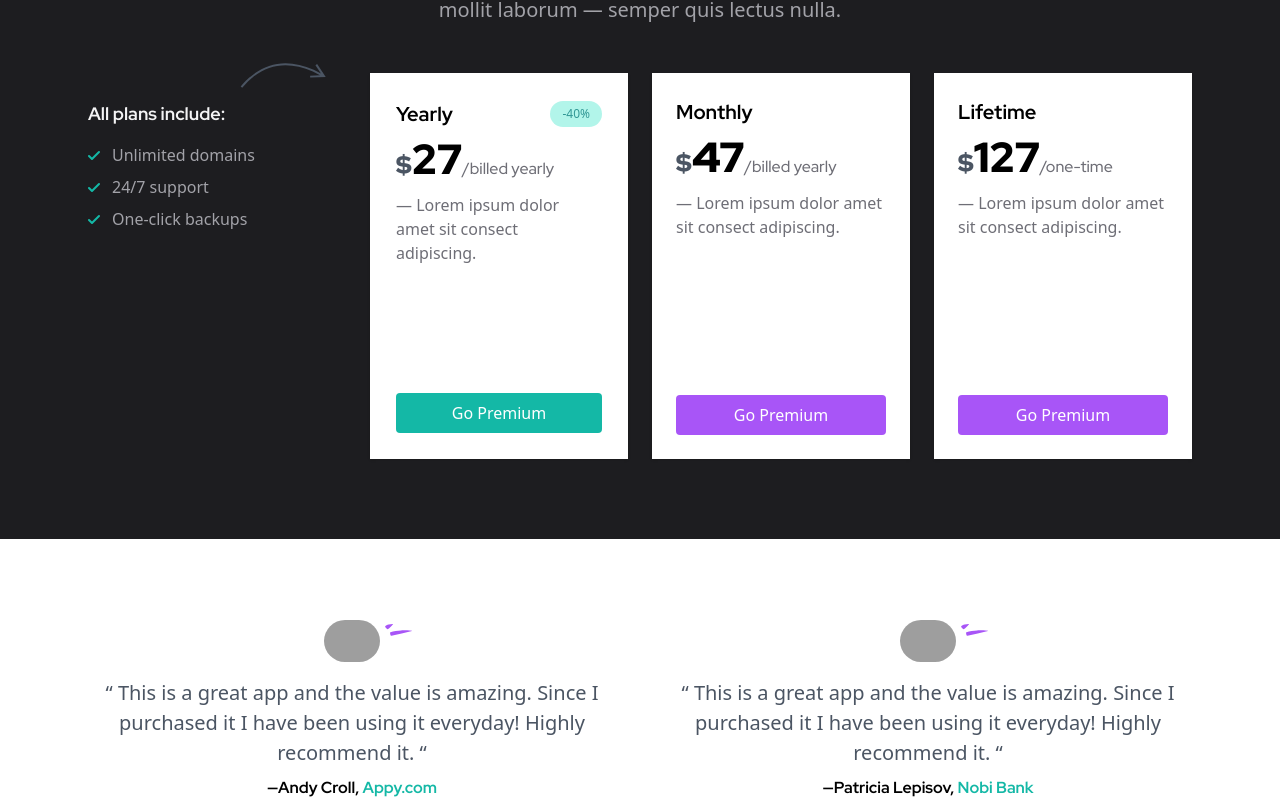
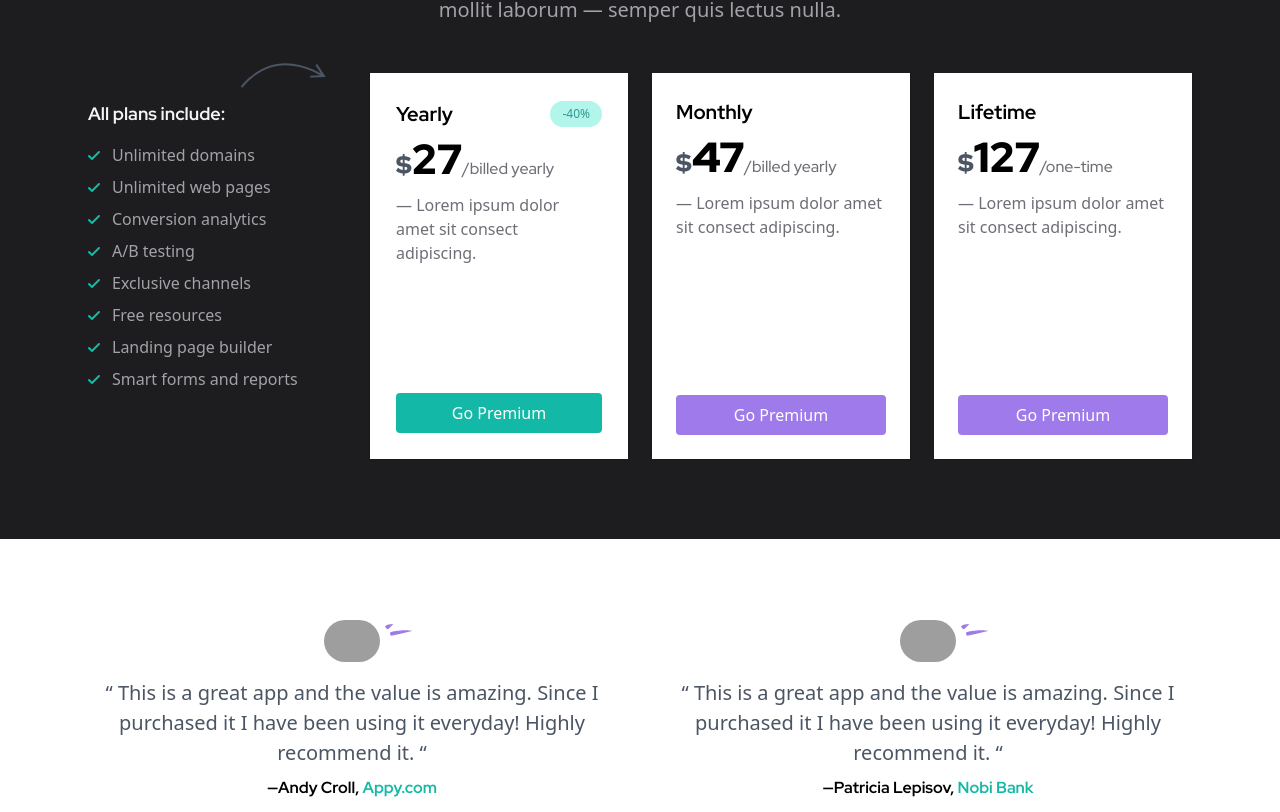
Before and after one commit to sanjidasarwar/crumbsite, a Next.js app: page / in a window 1280 px wide. Shown: the part 3988-4800 px from the top of the page. Built offline with nearby package versions, Linux system fonts and the light colour scheme; grey boxes are pictures that could not be loaded.

Commit message:
pricing table button color change

```diff
--- a/src/app/components/PricingTables/PricingTables.tsx
+++ b/src/app/components/PricingTables/PricingTables.tsx
@@ -146,8 +146,16 @@ const PricingTables = () => {
                 All plans include:
               </div>
               <ul className="cn4vl c6xwf c2h4q">
-                {["Unlimited domains", "24/7 support", "One-click backups"].map(
-                  (feature) => (
+                {[
+                  "Unlimited domains",
+                  "Unlimited web pages",
+                  "Conversion analytics",
+                  "A/B testing",
+                  "Exclusive channels",
+                  "Free resources",
+                  "Landing page builder",
+                  "Smart forms and reports",
+                ].map((feature) => (
                   <li key={feature} className="cxdxt csrqa cnc7y">
                     <svg
                       className="text-teal-500 c4u31 c2npy cfc20 c39kt cwc3u"
@@ -158,8 +166,7 @@ const PricingTables = () => {
                     </svg>
                     <span>{feature}</span>
                   </li>
-                  )
-                )}
+                ))}
               </ul>
             </div>
           </div>
--- a/tailwind.config.js
+++ b/tailwind.config.js
@@ -18,6 +18,9 @@ module.exports = {
         customTeal: "rgb(79,209,197)",
         customGrey: "rgb(212 212 216)",
         grayNew: "rgb(46, 46, 51)",
+        purple: {
+          500: "rgb(159 122 234)",
+        },
       },
       perspective: {
         1000: "1000px",
```
Lines whose indentation alone changed are shown as unchanged.
